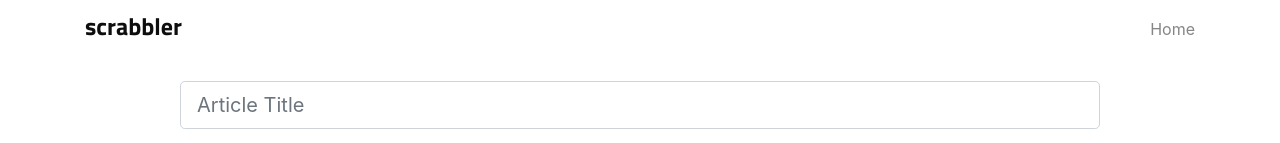
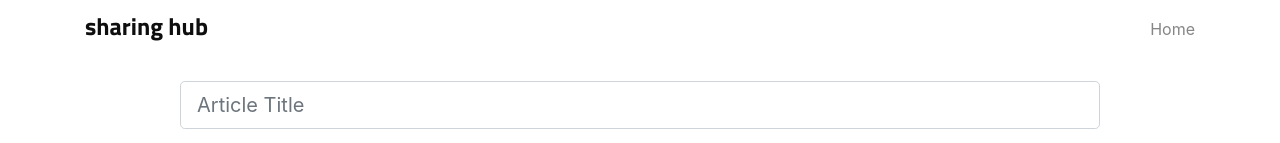
Before and after one commit to erlenlo/javascript-testing-workshop, a React (Create React App) app: page /editor in a window 1280 px wide. Shown: the top 143 px of the page. Built offline with nearby package versions, Linux system fonts and the light colour scheme; a web font is replaced by a local one.

Commit message:
change api base

```diff
--- a/public/index.html
+++ b/public/index.html
@@ -25,7 +25,7 @@
       Learn how to configure a non-root public URL by running `npm run build`.
     -->
     <base href="/" />
-    <title>Scrabbler</title>
+    <title>Sharing Hub</title>
   </head>
   <body>
     <div id="root"></div>
--- a/src/agent.js
+++ b/src/agent.js
@@ -1,4 +1,4 @@
-const API_ROOT = 'http://localhost:8000';
+const API_ROOT = 'https://testing-js-backend.herokuapp.com';
 
 const encode = encodeURIComponent;
 
--- a/src/reducers/common.js
+++ b/src/reducers/common.js
@@ -6,7 +6,7 @@ import {
 } from '../constants/actionTypes';
 
 const initialState = {
-  appName: 'Scrabbler',
+  appName: 'Sharing Hub',
   viewChangeCounter: 0,
   currentUser: { username: 'foo' },
 };
```
